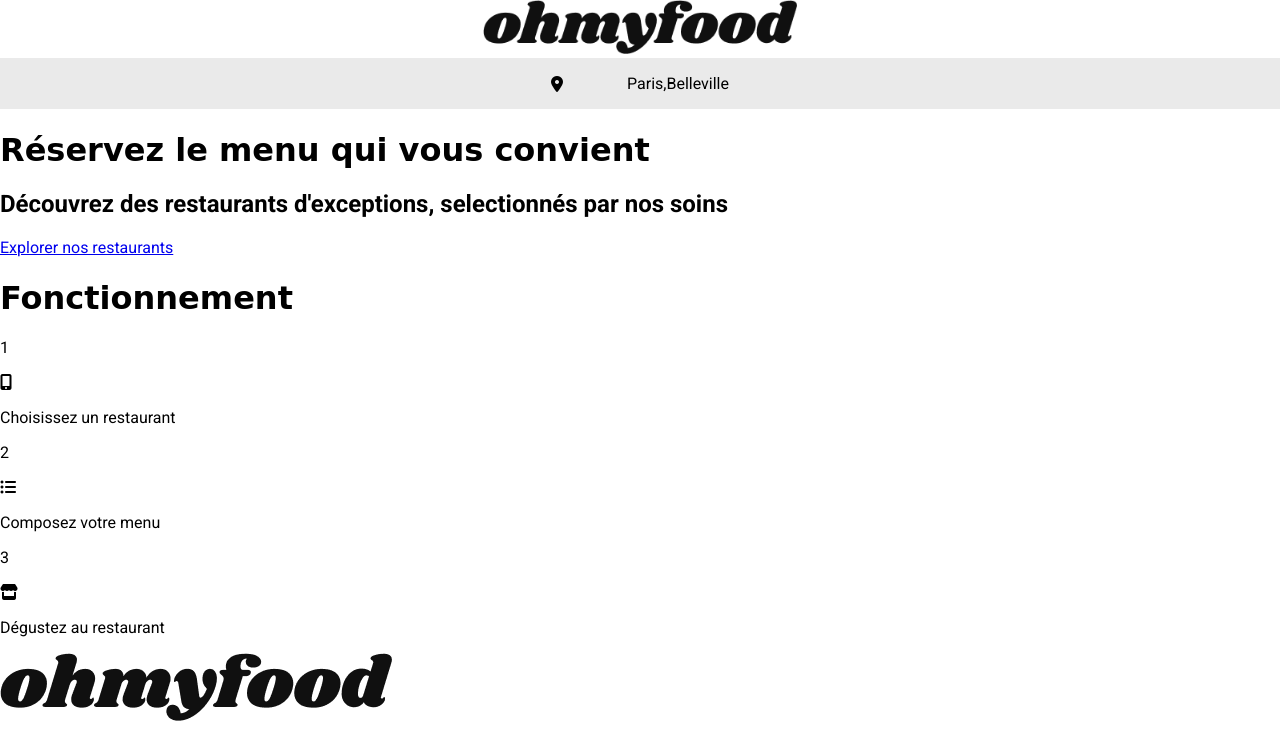
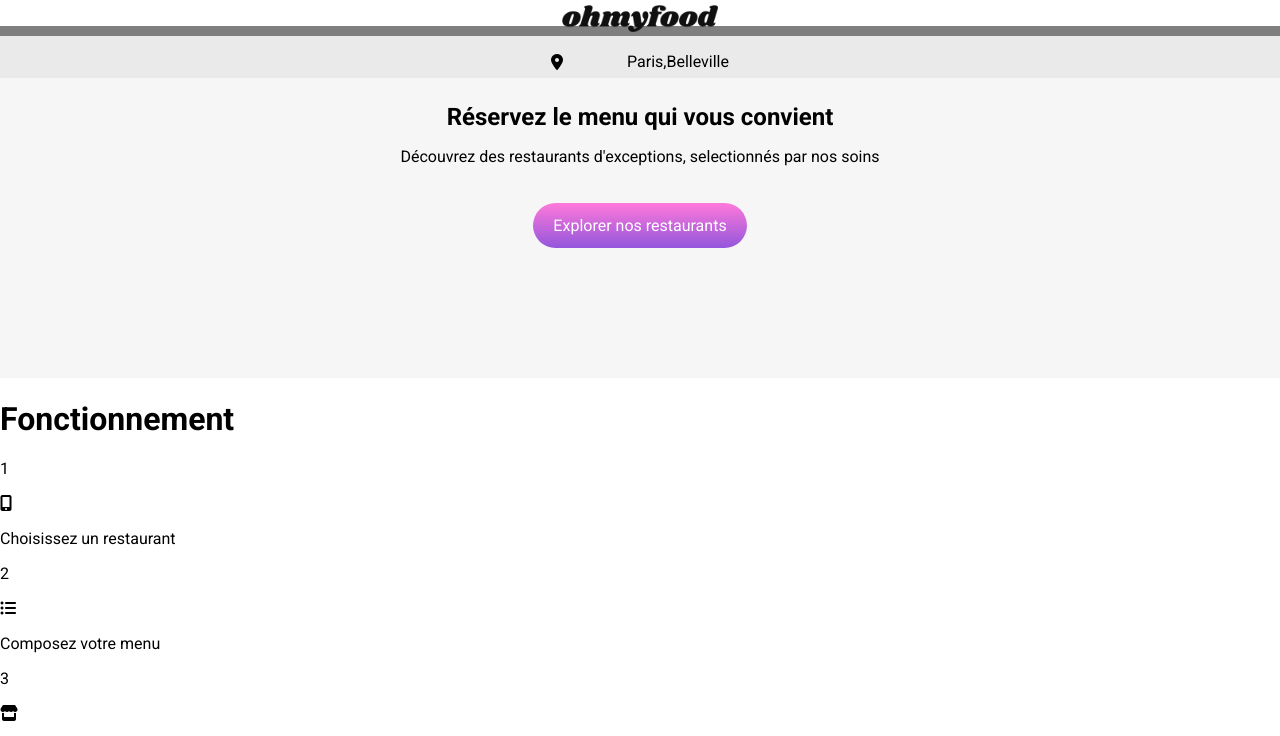
Before and after one commit to DimitriVitse/Ohmyfood, a website: page index.html in a window 1280 px wide. Shown: the top 736 px of the page. Drawn offline with Linux system fonts and the light colour scheme; a web font is replaced by a local one.

Commit message:
ajout css preface

```diff
--- a/index.html
+++ b/index.html
@@ -24,16 +24,16 @@
         <p>Paris,Belleville</p>
     </div>
     <main>
-        <div class="Preface">
-            <div>
+        <div class="preface">
+            <div class="titre">
                 <h1>Réservez le menu qui vous convient</h1>
                 <h2>Découvrez des restaurants d'exceptions, selectionnés par nos soins</h2>
             </div>
-            <div>
+            <div id="explore">
                 <a href="#"><span>Explorer nos restaurants</span></a>
             </div>
         </div>
-        <div>
+        <div Class="tutorial">
             <h1>Fonctionnement</h1>
             <div>
                 <p>1</p>
--- a/style.scss
+++ b/style.scss
@@ -10,23 +10,24 @@ body
     margin: 0;
     font-family: "roboto",sans-serif;
 }
-h1
+main
 {
-font-family: 'Shrikhand', cursive;;
+    margin-top: -25px;
 }
+
 header
 {
     display: flex;
-    flex-shrink: 0;
     justify-content: center;
-    box-shadow: -10px 0px 0px 0px rgba($color: #000000, $alpha: 0.5) ;
+    box-shadow: 0px -10px 0px 0px rgba($color: #000000, $alpha: 0.5) ;
+    z-index: 1;
     a
     {
        text-align: center;
         img
         {
-            width: 80%;
-
+            width: 40%;
+            margin-top: 5px;
         }
     }
 
@@ -36,6 +37,7 @@ header
     display: flex;
     align-items: center;
     justify-content: center;
+    box-shadow: 0px -10px 0px 0px rgba($color: #000000, $alpha: 0.5) ;
 
     i{
        margin-right: 5%;
@@ -43,5 +45,36 @@ header
 }
 .preface
 {
+
     background-color: #f6f6f6;
+    text-align: center;
+    height: 300px;
+    h1{
+        padding-top: 25px;
+        font-size: x-large;
+        margin-left: 65px;
+        margin-right: 65px;
+    }
+    h2
+{
+    font-size: medium;
+    font-weight: normal;
+    margin: 0px 65px 50px 65px;
 }
+        #explore
+        {
+         a
+         {
+            text-decoration: none;
+            background: linear-gradient($color-secondary, $color-primary);
+            border-radius: 30px;
+            color: white;
+            padding: 13px 20px;
+            &:hover,&:active
+            {
+                opacity:0.8;
+            }
+         }
+        }
+
+}
```
Also changed, not shown: style.css, 1 other file.
